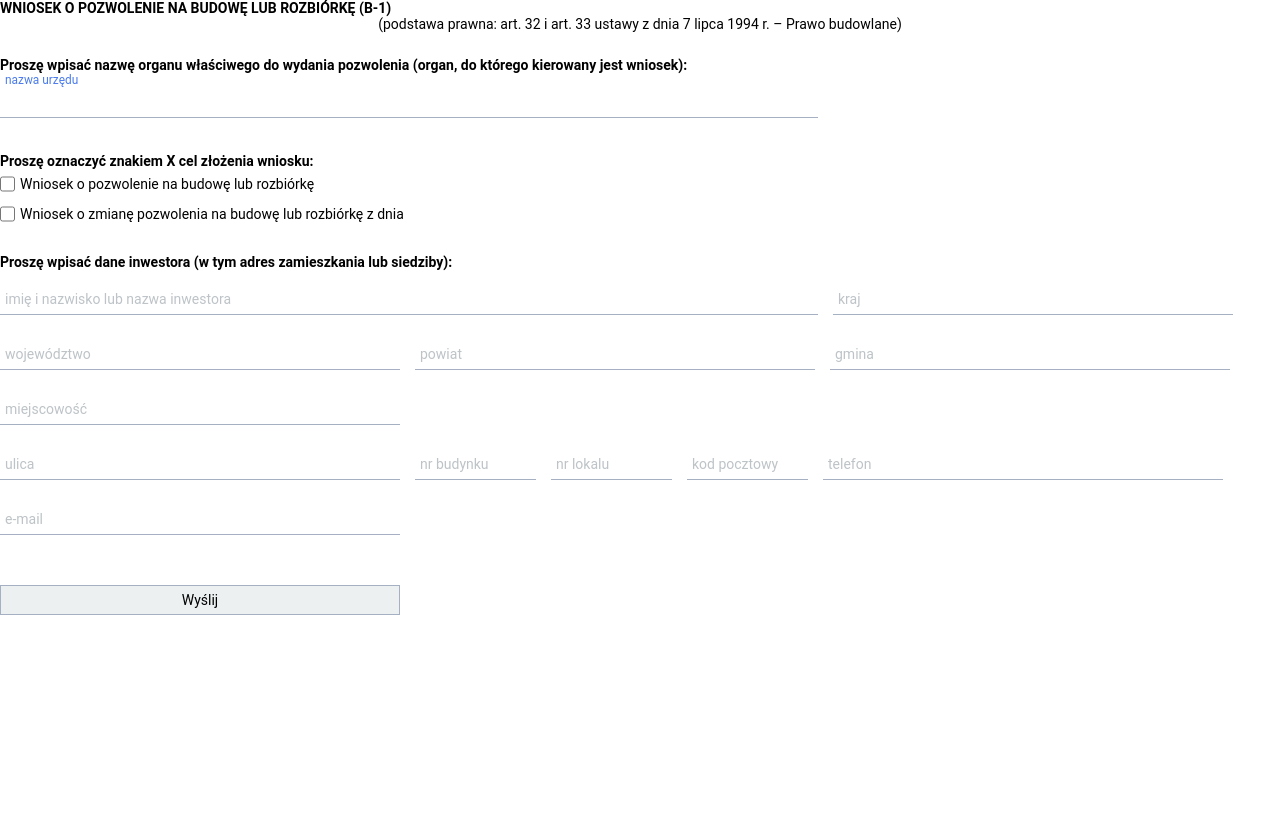
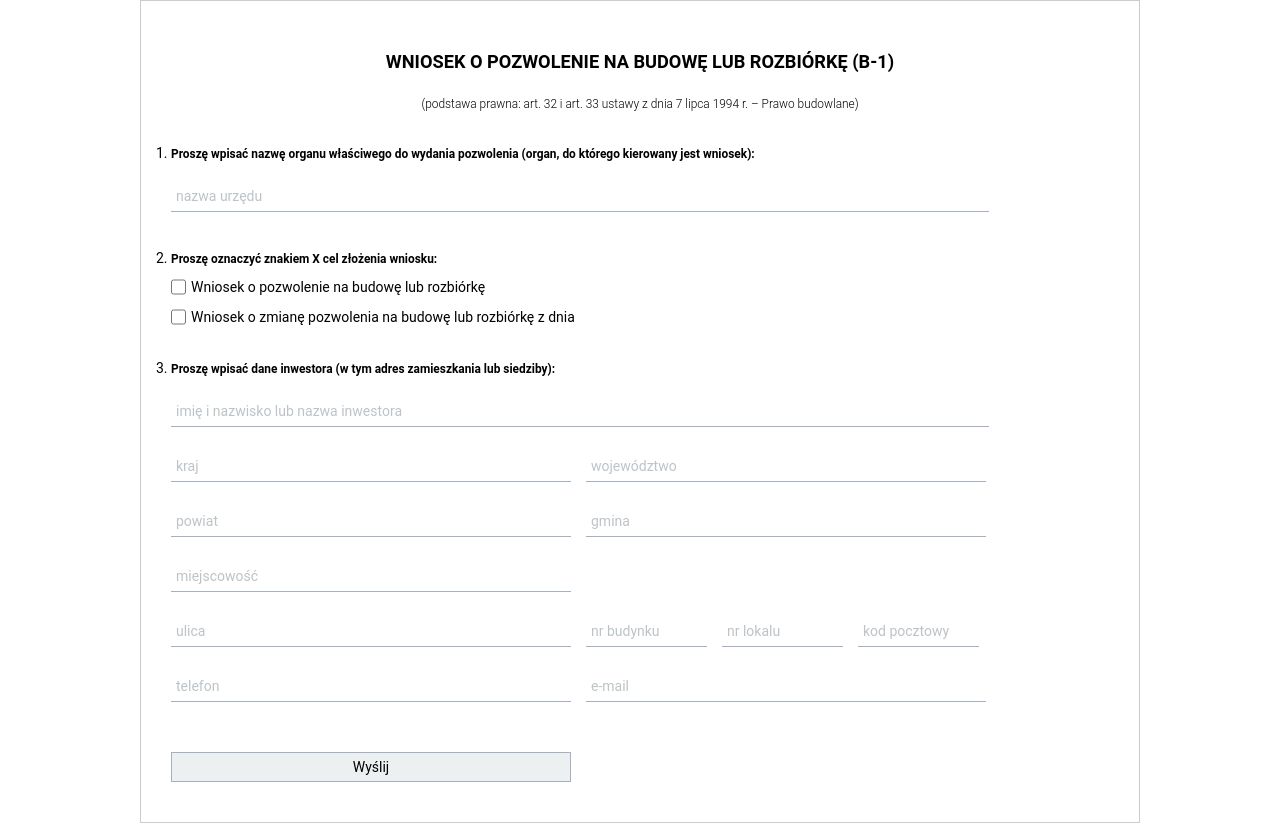
Before and after one commit to unpolaco/building-permit-form, a React (Create React App) app: page / in a window 1280 px wide. Before the commit the page ends 800 px from the top, so only its background shows below. Built offline with nearby package versions, Linux system fonts and the light colour scheme.

Commit message:
Add reusable components into main App file

```diff
--- a/src/App.js
+++ b/src/App.js
@@ -1,7 +1,10 @@
 import React from 'react';
+import { Formik, Form } from 'formik';
+import * as Yup from 'yup';
 import './App.css';
-import { Formik, Field, Form, ErrorMessage } from 'formik';
-import * as Yup from 'yup';
+import FieldTextComponent from './FieldTextComponent';
+import FieldCheckBoxComponent from './FieldCheckBoxComponent';
+import fields from './assets/FieldsData';
 
 const postalCodeRegExp = /^([0-9]{2})(-[0-9]{3})?$/i;
 const phoneRegExp = /(?<!\w)(\(?(\+|00)?48\)?)?[ -]?\d{3}[ -]?\d{3}[ -]?\d{3}(?!\w)/;
@@ -46,7 +49,6 @@ export default function App() {
 
 	return (
 		<Formik
-			className='wrapper'
 			initialValues={{
 				departmentName: '',
 				changeProposalDate: '',
@@ -73,193 +75,88 @@ export default function App() {
 			}}
 		>
 			{({ handleSubmit, values, errors }) => (
-				<Form onSubmit={handleSubmit}>
-					<h1>WNIOSEK O POZWOLENIE NA BUDOWĘ LUB ROZBIÓRKĘ (B-1)</h1>
-					<p className='center'>
+				<Form className='wrapper' onSubmit={handleSubmit}>
+					<h1 className='title'>
+						WNIOSEK O POZWOLENIE NA BUDOWĘ LUB ROZBIÓRKĘ (B-1)
+					</h1>
+					<p className='description center'>
 						(podstawa prawna: art. 32 i art. 33 ustawy z dnia 7 lipca 1994 r. –
 						Prawo budowlane)
 					</p>
 					<ol>
 						<li>
-							<b>
+							<p className='description bold'>
 								Proszę wpisać nazwę organu właściwego do wydania pozwolenia
 								(organ, do którego kierowany jest wniosek):
-							</b>
-							<section>
-								<fieldset>
-									<Field
-										className='long'
-										type='text'
+							</p>
+							<FieldTextComponent
+								autoFocus
 								name='departmentName'
-										autoFocus
+								labelText='nazwa urzędu'
+								classInput={errors.departmentName ? `errorColor long` : 'long'}
+								errors={errors.departmentName}
+								values={values.departmentName}
 							/>
-									<label className='animatedLabel' htmlFor='departmentName'>
-										nazwa urzędu
-									</label>
-									<ErrorMessage name='departmentName' component='div' />
-								</fieldset>
-							</section>
 						</li>
-
 						<li>
-							<b>Proszę oznaczyć znakiem X cel złożenia wniosku:</b>
-							<section>
-								<div className='smallwrapper'>
-									<Field
-										type='checkbox'
-										id='2.1'
+							<p className='description bold'>
+								Proszę oznaczyć znakiem X cel złożenia wniosku:
+							</p>
+							<FieldCheckBoxComponent
 								name='newBuildingPermitCheckbox'
+								errors={errors.newBuildingPermitCheckbox}
+								labelText='Wniosek o pozwolenie na budowę lub rozbiórkę'
 							/>
-								<ErrorMessage name='newBuildingPermitCheckbox' component='div' />
-									<label htmlFor='2.1'>
-										Wniosek o pozwolenie na budowę lub rozbiórkę
-									</label>
 							<br />
-								</div>
-								<Field
-									type='checkbox'
-									id='2.2'
+							<FieldCheckBoxComponent
 								name='changeBuildingPermitCheckbox'
+								errors={errors.changeBuildingPermitCheckbox}
+								labelText='Wniosek o zmianę pozwolenia na budowę lub rozbiórkę z dnia'
 							/>
-								<ErrorMessage name='changeBuildingPermitCheckbox' component='div' />
-								<label htmlFor='2.2'>
-									Wniosek o zmianę pozwolenia na budowę lub rozbiórkę z dnia{' '}
-									{'\u00A0'}
-								</label>
 							{values.changeBuildingPermitCheckbox === true ? (
 								<>
-										<fieldset>
-											<Field
-												className='short'
-												type='text'
-												id='changeProposalDate'
+									<FieldTextComponent
 										name='changeProposalDate'
+										labelText='data wniosku'
+										classFieldSet='leftMargin'
+										classInput={
+											errors.departmentName ? `errorColor short` : 'short'
+										}
+										errors={errors.changeProposalDate}
+										values={values.changeProposalDate}
 									/>
-											<label
-												className='animatedLabel'
-												htmlFor='changeProposalDate'
-											>
-												data wniosku
-											</label>
-											<ErrorMessage name='changeProposalDate' component='div' />
-										</fieldset>
-										<label htmlFor='changeProposalNumber'>nr {'\u00A0'}</label>
-										<fieldset>
-											<Field
-												className='short'
-												type='text'
-												id='changeProposalNumber'
+									<span className='description'>numer</span>
+									<FieldTextComponent
 										name='changeProposalNumber'
+										labelText='nr wniosku'
+										classFieldSet='leftMargin'
+										classInput={
+											errors.departmentName ? `errorColor short` : 'short'
+										}
+										errors={errors.changeProposalNumber}
+										values={values.changeProposalNumber}
 									/>
-											<label
-												className='animatedLabel'
-												htmlFor='changeProposalNumber'
-											>
-												nr wniosku
-											</label>
-											<ErrorMessage
-												name='changeProposalNumber'
-												component='div'
-											/>
-										</fieldset>
 								</>
 							) : null}
-							</section>
 						</li>
-
 						<li>
-							<b>
+							<p className='description bold'>
 								Proszę wpisać dane inwestora (w tym adres zamieszkania lub
 								siedziby):
-							</b>
-							<section>
-								<fieldset>
-									<Field className='long' type='text' name='name' />
-									<label className='animatedLabel' htmlFor='name'>
-										imię i nazwisko lub nazwa inwestora
-									</label>
-									<ErrorMessage name='name' component='div' />
-								</fieldset>
-								<fieldset>
-									<Field type='text' name='country' />
-									<label className='animatedLabel' htmlFor='country'>
-										kraj
-									</label>
-									<ErrorMessage name='country' component='div' />
-								</fieldset>
-								<fieldset>
-									<Field type='text' name='voivodeship' />
-									<label className='animatedLabel' htmlFor='voivodeship'>
-										województwo
-									</label>
-									<ErrorMessage name='voivodeship' component='div' />
-								</fieldset>
-								<fieldset>
-									<Field type='text' name='county' />
-									<label className='animatedLabel' htmlFor='county'>
-										powiat
-									</label>
-									<ErrorMessage name='county' component='div' />
-								</fieldset>
-								<fieldset>
-									<Field type='text' name='community' />
-									<label className='animatedLabel' htmlFor='community'>
-										gmina
-									</label>
-									<ErrorMessage name='community' component='div' />
-								</fieldset>
-								<fieldset>
-									<Field type='text' name='city' />
-									<label className='animatedLabel' htmlFor='city'>
-										miejscowość
-									</label>
-									<ErrorMessage name='city' component='div' />
-								</fieldset>
-								<br />
-								<fieldset>
-									<Field type='text' name='street' />
-									<label className='animatedLabel' htmlFor='street'>
-										ulica
-									</label>
-									<ErrorMessage name='street' component='div' />
-									{errors.street}
-								</fieldset>
-								<fieldset>
-									<Field className='short' type='text' name='buildingNumber' />
-									<label className='animatedLabel' htmlFor='buildingNumber'>
-										nr budynku
-									</label>
-									<ErrorMessage name='buildingNumber' component='div' />
-									{errors.buildingNumber}
-								</fieldset>
-								<fieldset>
-									<Field className='short' type='text' name='localNumber' />
-									<label className='animatedLabel' htmlFor='localNumber'>
-										nr lokalu
-									</label>
-									<ErrorMessage name='localNumber' component='div' />
-								</fieldset>
-								<fieldset>
-									<Field className='short' type='text' name='postalCode' />
-									<label className='animatedLabel' htmlFor='postalCode'>
-										kod pocztowy
-									</label>
-								</fieldset>
-								<fieldset>
-									<Field type='text' name='phone' />
-									<label className='animatedLabel' htmlFor='phone'>
-										telefon
-									</label>
-								</fieldset>
-								<fieldset>
-									<Field type='text' name='email' />
-									<label className='animatedLabel' htmlFor='email'>
-										e-mail
-									</label>
-									<ErrorMessage name='email' component='div' />
-								</fieldset>
-								<br />
-							</section>
+							</p>
+							{fields.map((field) => (
+								<>
+									<FieldTextComponent
+										key={field.name}
+										name={field.name}
+										labelText={field.labelText}
+										classInput={field.classInput}
+										errors={errors[field.name]}
+										values={values[field.name]}
+									/>
+									{field.name === 'city' ? <br /> : null}
+								</>
+							))}
 						</li>
 					</ol>
 					<button type='submit'>Wyślij</button>
```
Lines whose indentation alone changed are shown as unchanged.
